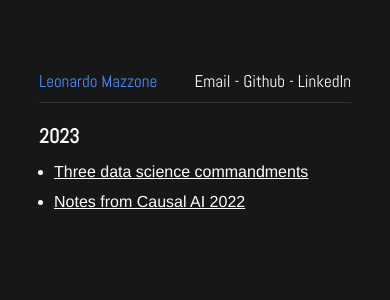
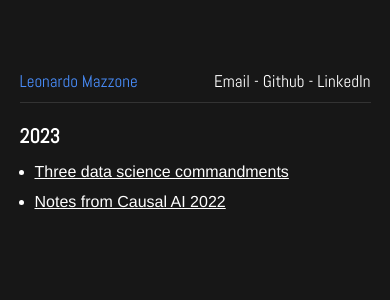
Before and after one commit to leo-mazzone/mazzone.space, a Jekyll site: the page built from index.html, in a window 390 px wide. Shown: the top 300 px of the page. Built offline with Jekyll 4.4.1, drawn with Linux system fonts in a browser that asks for light colours.

Commit message:
Improve CSS for mobile

```diff
--- a/assets/css/style.scss
+++ b/assets/css/style.scss
@@ -181,6 +181,13 @@
                 display: none;
             }
         }
+
+        mjx-container {
+            display: inline-grid;
+            overflow-x: auto;
+            overflow-y: hidden;
+            max-width: 100%;
+        }
     }
 
 
@@ -188,7 +195,7 @@
 
 @media (max-width: 1200px) {
     .article {
-        width: 80%;
+        width: 90%;
     }
 }
 
```
